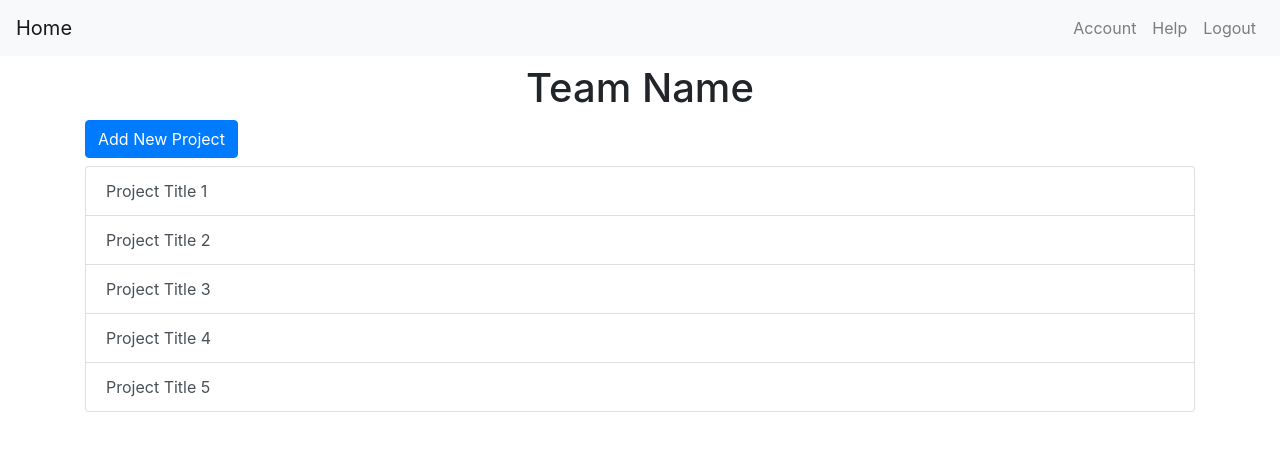
After one commit to QuentinGuenther/marketing-tool, a PHP site: template views/html/team-home.html in a window 1280 px wide. The commit adds this page. Shown: the top 451 px of the page. Run offline with PHP 8.4, Linux system fonts and the light colour scheme; the template is opened without the code that fills it, so the values that code supplies are empty; some libraries are stand-ins or nearby versions.

Commit message:
with Bessy: Created a simple navbar and a basic home page for a team. This page displays a list of student project ideas which, when clicked, redirect the student to another page with further project details. Also features an add button to allow users to add a new project which redirects to a page to create a post.

```diff
--- /dev/null
+++ b/views/html/team-home.html
@@ -0,0 +1,87 @@
+<!--
+Name: Kianna Dyck, Bessy Torres-Miller
+Date: 04/13/2018
+File Name: team-home.html
+Purpose: This file is the home page for a given team. It contains a list of project idea links that when clicked
+redirects the user to another page with the project's information and discussion. This page also contains a list of
+member names in the team, the team name, and an add button to add a new project idea.
+-->
+<!DOCTYPE html>
+<html lang="en">
+<head>
+    <!-- Required Meta Tags -->
+    <meta charset="UTF-8">
+    <meta http-equiv="X-UA-Compatible" content="IE=edge">
+    <meta name="viewport" content="width=device-width, initial-scale=1, shrink-to-fit=no">
+
+    <title>Team Name</title> <!-- Replaced with {{ @teamName }} -->
+
+    <!-- Bootstrap CSS -->
+    <link rel="stylesheet" type="text/css" media="screen" href="{{ @BASE }}/views/css/bootstrap.min.css" />
+
+    <!-- External CSS -->
+    <!--<link rel="stylesheet"
+          type="text/css"
+          href="">-->
+</head>
+<body>
+    <!-- Navigation Menu -->
+    <nav class="navbar navbar-expand-lg navbar-light bg-light mb-2">
+        <a class="navbar-brand" href="./home">Home</a>
+
+        <!-- Hamburger Button -->
+        <button class="navbar-toggler" type="button" data-toggle="collapse" data-target="#navbarNavDropdown"
+                aria-controls="navbarNavDropdown" aria-expanded="false" aria-label="Toggle navigation">
+            <span class="navbar-toggler-icon"></span>
+        </button>
+
+        <!-- Collapsible Content -->
+        <div class="collapse navbar-collapse justify-content-end" id="navbarNavDropdown">
+            <ul class="navbar-nav">
+                <li class="nav-item"><a class="nav-link" href="#">Account</a></li>
+                <li class="nav-item"><a class="nav-link" href="#">Help</a></li>
+                <li class="nav-item"><a class="nav-link" href="#">Logout</a></li>
+
+            </ul>
+        </div>
+    </nav>
+
+
+    <!-- Main Content -->
+    <div class="container">
+        <h1 class="text-center">Team Name</h1>
+
+        <!-- Add Button -->
+        <a class="btn btn-primary mb-2" href="./">Add New Project</a>
+
+        <!-- Project Idea Posts -->
+        <div class="list-group">
+            <a href="./view-post" class="list-group-item list-group-item-action">Project Title 1</a>
+            <a href="./view-post" class="list-group-item list-group-item-action">Project Title 2</a>
+            <a href="./view-post" class="list-group-item list-group-item-action">Project Title 3</a>
+            <a href="./view-post" class="list-group-item list-group-item-action">Project Title 4</a>
+            <a href="./view-post" class="list-group-item list-group-item-action">Project Title 5</a>
+        </div>
+
+    </div> <!-- container -->
+
+
+    <!-- Scripts -->
+    <!-- jQuery -->
+    <script src="{{ @BASE }}/views/js/jquery.min.js"></script>
+
+    <!-- Popper -->
+    <script src="https://cdnjs.cloudflare.com/ajax/libs/popper.js/1.12.9/umd/popper.min.js"
+            integrity="sha384-ApNbgh9B+Y1QKtv3Rn7W3mgPxhU9K/ScQsAP7hUibX39j7fakFPskvXusvfa0b4Q"
+            crossorigin="anonymous">
+    </script>
+
+    <!-- Bootstrap js -->
+    <script src="{{ @BASE }}/views/js/bootstrap.min.js"></script>
+
+    <!-- External js -->
+    <!--<script src=""></script>-->
+
+</body>
+
+</html>
```
Also changed, not shown: index.php (+8 -2 lines).
